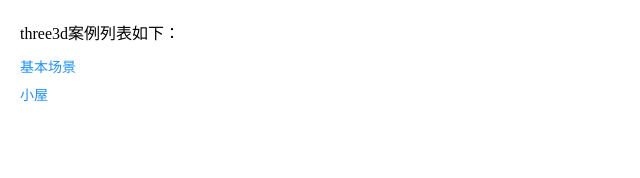
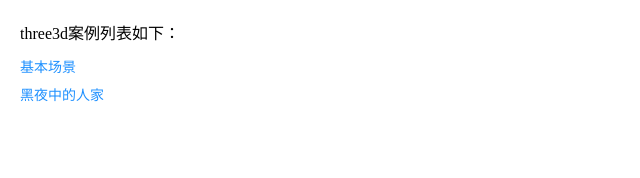
Before and after one commit to quyinggang/three3d, a Vue app: page /#/ in a window 1280 px wide. Shown: the top 178 px of the page, without its empty margins (0-640 px from the left). Built offline with nearby package versions, Linux system fonts and the light colour scheme.

Commit message:
refactor: router title

```diff
--- a/src/router/config.js
+++ b/src/router/config.js
@@ -6,7 +6,7 @@ const configList = [
   },
   {
     path: '/room',
-    title: '小屋',
+    title: '黑夜中的人家',
     componentName: 'RoomScene'
   }
 ]
```
